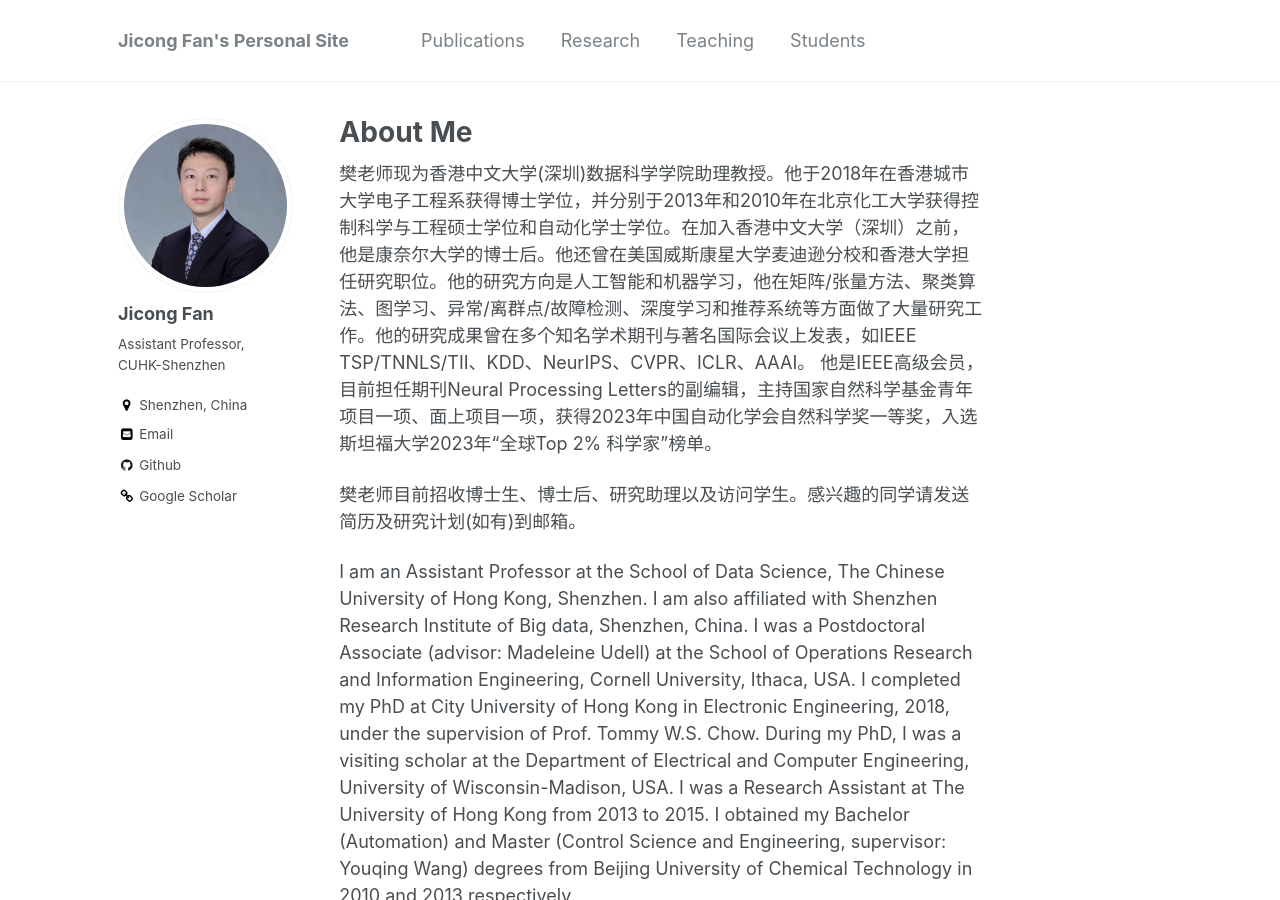
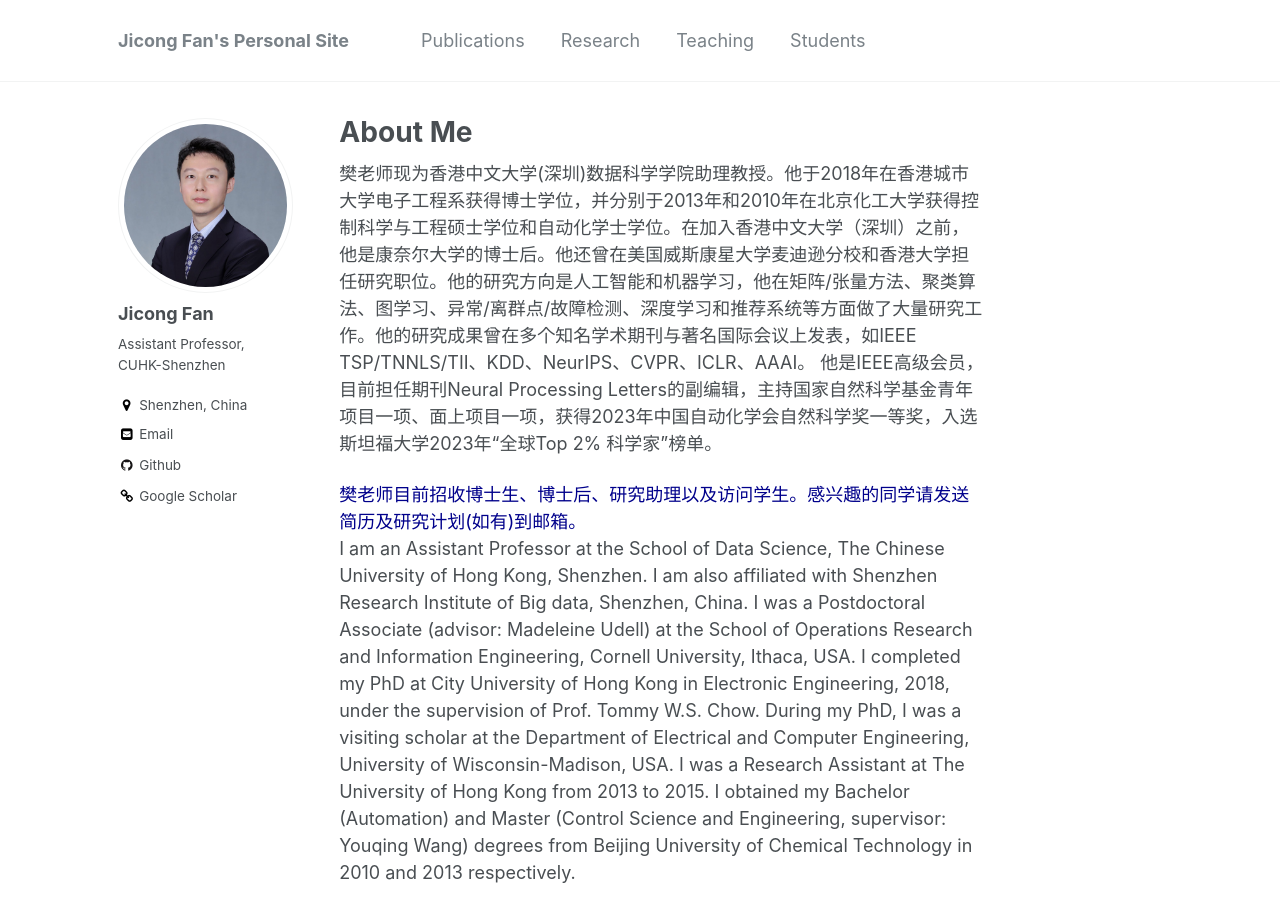
Before and after one commit to jicongfan/jicongfan.github.io, a Jekyll site: the page built from _pages/about.md, in a window 1280 px wide and 900 px high. Built offline with Jekyll 4.4.1, drawn with Linux system fonts in a browser that asks for light colours.

Commit message:
Update about.md

```diff
--- a/_pages/about.md
+++ b/_pages/about.md
@@ -10,7 +10,7 @@
 
 樊老师现为香港中文大学(深圳)数据科学学院助理教授。他于2018年在香港城市大学电子工程系获得博士学位，并分别于2013年和2010年在北京化工大学获得控制科学与工程硕士学位和自动化学士学位。在加入香港中文大学（深圳）之前，他是康奈尔大学的博士后。他还曾在美国威斯康星大学麦迪逊分校和香港大学担任研究职位。他的研究方向是人工智能和机器学习，他在矩阵/张量方法、聚类算法、图学习、异常/离群点/故障检测、深度学习和推荐系统等方面做了大量研究工作。他的研究成果曾在多个知名学术期刊与著名国际会议上发表，如IEEE TSP/TNNLS/TII、KDD、NeurIPS、CVPR、ICLR、AAAI。 他是IEEE高级会员，目前担任期刊Neural Processing Letters的副编辑，主持国家自然科学基金青年项目一项、面上项目一项，获得2023年中国自动化学会自然科学奖一等奖，入选斯坦福大学2023年“全球Top 2% 科学家”榜单。
 
-樊老师目前招收博士生、博士后、研究助理以及访问学生。感兴趣的同学请发送简历及研究计划(如有)到邮箱。
+<font color=DarkBlue>樊老师目前招收博士生、博士后、研究助理以及访问学生。感兴趣的同学请发送简历及研究计划(如有)到邮箱。</font>
 
 I am an Assistant Professor at the School of Data Science, The Chinese University of Hong Kong, Shenzhen. I am also affiliated with Shenzhen Research Institute of Big data, Shenzhen, China. I was a Postdoctoral Associate (advisor: Madeleine Udell) at the School of Operations Research and Information Engineering, Cornell University, Ithaca, USA. I completed my PhD at City University of Hong Kong in Electronic Engineering, 2018, under the supervision of Prof. Tommy W.S. Chow. During my PhD, I was a visiting scholar at the Department of Electrical and Computer Engineering, University of Wisconsin-Madison, USA. I was a Research Assistant at The University of Hong Kong from 2013 to 2015. I obtained my Bachelor (Automation) and Master (Control Science and Engineering, supervisor: Youqing Wang) degrees from Beijing University of Chemical Technology in 2010 and 2013 respectively.
 
@@ -39,27 +39,27 @@
 Selected Publications
 ======
 
-* Yunhe Zhang, Yan Sun, Jinyu Cai, <strong>Jicong Fan</strong>*. Deep Orthogonal Hypersphere Compression for Anomaly Detection. <font color=DarkBlue>ICLR 2024</font>. <font color=red>(Spotlight, acceptance rate=5%) </font>
-* Yan Sun, <strong>Jicong Fan</strong>*. MMD Graph Kernel: Effective Metric Learning for Graphs via Maximum Mean Discrepancy. <font color=MidnightBlue>ICLR 2024</font>. <font color=red>(Spotlight, acceptance rate=5%) </font>
-* <strong>Jicong Fan</strong>, Rui Chen, Zhao Zhang, Chris Ding. Neuron-Enhanced AutoEncoder Matrix Completion and Collaborative Filtering: Theory and Practice. <font color=MidnightBlue>ICLR 2024</font>.
-* Dazhi Fu, Zhao Zhang, <strong>Jicong Fan</strong>*. Dense projection for Anomaly Detection. <font color=MidnightBlue>AAAI 2024</font>.
-* Ziheng Sun, Chris Ding, <strong>Jicong Fan</strong>*. Lovász Principle for Unsupervised Graph Representation Learning. <font color=MidnightBlue> NeurIPS 2023</font>.
-* Zhihao Wu, Zhao Zhang, <strong>Jicong Fan</strong>*. Graph Convolutional Kernel Machine versus Graph Convolutional Networks. <font color=MidnightBlue>NeurIPS 2023</font>.
-* Dong Qiao, Chris Ding, <strong>Jicong Fan</strong>*. Federated Spectral Clustering via Secure Similarity Reconstruction. <font color=MidnightBlue>NeurIPS 2023</font>.
-* <strong>Jicong Fan</strong>, Lijun Ding, Chengrun Yang, Zhao Zhang, Madeleine Udell. Euclidean-Norm-Induced Schatten-p Quasi-Norm Regularization for Low-Rank Tensor Completion and Tensor Robust Principal Component Analysis. <font color=MidnightBlue>Transactions on Machine Learning Research 2023</font>.
-* <strong>Jicong Fan</strong>, Yiheng Tu, Zhao Zhang, Mingbo Zhao, Haijun Zhang. A Simple Approach to Automated Spectral Clustering. <font color=MidnightBlue>NeurIPS 2022</font>.
-* Jinyu Cai, <strong>Jicong Fan</strong>*. Perturbation Learning Based Anomaly Detection. <font color=MidnightBlue>NeurIPS 2022</font>.
-* <strong>Jicong Fan</strong>. Multi-Mode Deep Matrix and Tensor Factorization. <font color=MidnightBlue>ICLR 2022</font>.
-* <strong>Jicong Fan</strong>. Dynamic Nonlinear Matrix Completion for Time-Varying Data Imputation. <font color=MidnightBlue>AAAI 2022</font>. (acceptance rate=15%)
-* <strong>Jicong Fan</strong>*, Tommy WS Chow, S Joe Qin. Kernel Based Statistical Process Monitoring and Fault Detection in the Presence of Missing Data. <font color=MidnightBlue>IEEE TII 2022</font>.
-* <strong>Jicong Fan</strong>. Large-Scale Subspace Clustering via k-Factorization. <font color=MidnightBlue>KDD 2021</font>. (acceptance rate=15.4%)
-* <strong>Jicong Fan</strong>*, Chengrun Yang, Madeleine Udell. Robust Non-Linear Matrix Factorization for Dictionary Learning, Denoising, and Clustering. <font color=MidnightBlue>IEEE TSP 2021</font>.
-* <strong>Jicong Fan</strong>, Yuqian Zhang, Madeleine Udell. Polynomial matrix completion for missing data imputation and transductive learning. <font color=MidnightBlue>AAAI 2020</font>. <font color=red>(Oral, acceptance rate=6%)</font>
-* <strong>Jicong Fan</strong>, Lijun Ding, Yudong Chen, Madeleine Udell. Factor group sparse regularization for efficient low-rank matrix recovery. <font color=MidnightBlue>NeurIPS 2019</font>. (acceptance rate=21.1%)
-* <strong>Jicong Fan</strong>, Madeleine Udell. Online high-rank matrix completion. <font color=MidnightBlue>CVPR 2019</font> <font color=red>(Oral, acceptance rate=5.6%)</font>.
-* <strong>Jicong Fan</strong>, Tommy W.S. Chow. Exactly robust kernel principal component analysis. <font color=MidnightBlue>IEEE TNNLS 2020</font>.
-* <strong>Jicong Fan</strong>*, Jieyu Cheng. Matrix completion by deep matrix factorization. <font color=MidnightBlue>Neural Networks 2018</font>.
-* <strong>Jicong Fan</strong>, Tommy W.S. Chow. Matrix completion by least-square, low-rank, and sparse self-representations. <font color=MidnightBlue>Pattern Recognition 2017.</font>
+* Yunhe Zhang, Yan Sun, Jinyu Cai, <strong>Jicong Fan</strong>*. Deep Orthogonal Hypersphere Compression for Anomaly Detection. <font color=DarkBlue>ICLR 2024</font>. <font color=blue>(Spotlight, acceptance rate=5%) </font>
+* Yan Sun, <strong>Jicong Fan</strong>*. MMD Graph Kernel: Effective Metric Learning for Graphs via Maximum Mean Discrepancy. <font color=DarkBlue>ICLR 2024</font>. <font color=blue>(Spotlight, acceptance rate=5%) </font>
+* <strong>Jicong Fan</strong>, Rui Chen, Zhao Zhang, Chris Ding. Neuron-Enhanced AutoEncoder Matrix Completion and Collaborative Filtering: Theory and Practice. <font color=DarkBlue>ICLR 2024</font>.
+* Dazhi Fu, Zhao Zhang, <strong>Jicong Fan</strong>*. Dense projection for Anomaly Detection. <font color=DarkBlue>AAAI 2024</font>.
+* Ziheng Sun, Chris Ding, <strong>Jicong Fan</strong>*. Lovász Principle for Unsupervised Graph Representation Learning. <font color=DarkBlue> NeurIPS 2023</font>.
+* Zhihao Wu, Zhao Zhang, <strong>Jicong Fan</strong>*. Graph Convolutional Kernel Machine versus Graph Convolutional Networks. <font color=DarkBlue>NeurIPS 2023</font>.
+* Dong Qiao, Chris Ding, <strong>Jicong Fan</strong>*. Federated Spectral Clustering via Secure Similarity Reconstruction. <font color=DarkBlue>NeurIPS 2023</font>.
+* <strong>Jicong Fan</strong>, Lijun Ding, Chengrun Yang, Zhao Zhang, Madeleine Udell. Euclidean-Norm-Induced Schatten-p Quasi-Norm Regularization for Low-Rank Tensor Completion and Tensor Robust Principal Component Analysis. <font color=DarkBlue>Transactions on Machine Learning Research 2023</font>.
+* <strong>Jicong Fan</strong>, Yiheng Tu, Zhao Zhang, Mingbo Zhao, Haijun Zhang. A Simple Approach to Automated Spectral Clustering. <font color=DarkBlue>NeurIPS 2022</font>.
+* Jinyu Cai, <strong>Jicong Fan</strong>*. Perturbation Learning Based Anomaly Detection. <font color=DarkBlue>NeurIPS 2022</font>.
+* <strong>Jicong Fan</strong>. Multi-Mode Deep Matrix and Tensor Factorization. <font color=DarkBlue>ICLR 2022</font>.
+* <strong>Jicong Fan</strong>. Dynamic Nonlinear Matrix Completion for Time-Varying Data Imputation. <font color=DarkBlue>AAAI 2022</font>. (acceptance rate=15%)
+* <strong>Jicong Fan</strong>*, Tommy WS Chow, S Joe Qin. Kernel Based Statistical Process Monitoring and Fault Detection in the Presence of Missing Data. <font color=DarkBlue>IEEE TII 2022</font>.
+* <strong>Jicong Fan</strong>. Large-Scale Subspace Clustering via k-Factorization. <font color=DarkBlue>KDD 2021</font>. (acceptance rate=15.4%)
+* <strong>Jicong Fan</strong>*, Chengrun Yang, Madeleine Udell. Robust Non-Linear Matrix Factorization for Dictionary Learning, Denoising, and Clustering. <font color=DarkBlue>IEEE TSP 2021</font>.
+* <strong>Jicong Fan</strong>, Yuqian Zhang, Madeleine Udell. Polynomial matrix completion for missing data imputation and transductive learning. <font color=DarkBlue>AAAI 2020</font>. <font color=blue>(Oral, acceptance rate=6%)</font>
+* <strong>Jicong Fan</strong>, Lijun Ding, Yudong Chen, Madeleine Udell. Factor group sparse regularization for efficient low-rank matrix recovery. <font color=DarkBlue>NeurIPS 2019</font>. (acceptance rate=21.1%)
+* <strong>Jicong Fan</strong>, Madeleine Udell. Online high-rank matrix completion. <font color=DarkBlue>CVPR 2019</font> <font color=blue>(Oral, acceptance rate=5.6%)</font>.
+* <strong>Jicong Fan</strong>, Tommy W.S. Chow. Exactly robust kernel principal component analysis. <font color=DarkBlue>IEEE TNNLS 2020</font>.
+* <strong>Jicong Fan</strong>*, Jieyu Cheng. Matrix completion by deep matrix factorization. <font color=DarkBlue>Neural Networks 2018</font>.
+* <strong>Jicong Fan</strong>, Tommy W.S. Chow. Matrix completion by least-square, low-rank, and sparse self-representations. <font color=DarkBlue>Pattern Recognition 2017.</font>
 
 Research Funds
 ======
```
